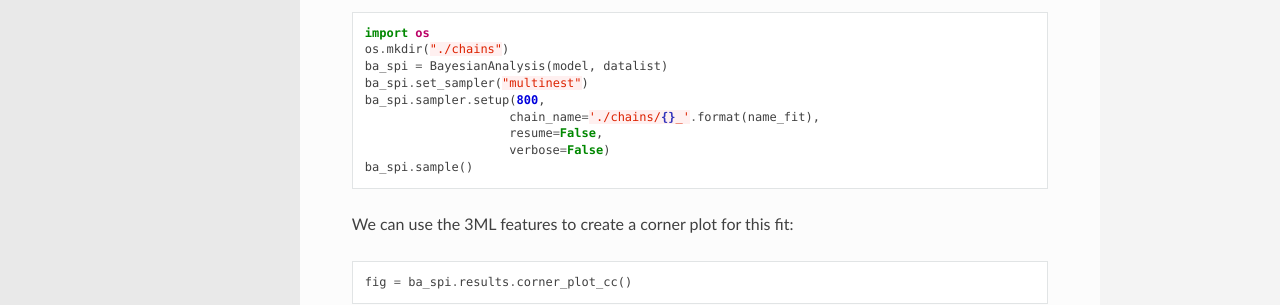
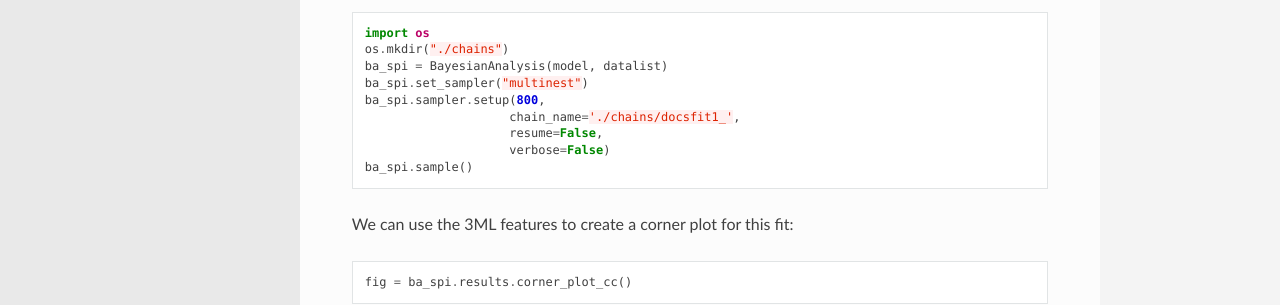
Before and after one commit to BjoernBiltzinger/pyspi, a Sphinx documentation site: the page built from docs/md_docs/grb_analysis.md, in a window 1280 px wide and 900 px high, scrolled down 3600 px. Shown: the part 414-719 px from the top of the window. Built offline with Sphinx 7.4.7 and the Read the Docs theme 2.0.0, drawn with Linux system fonts in a browser that asks for light colours; pages that are not in the unit, such as notebooks, are missing from menus; the version number could not be read and is left out.

Commit message:
bug fix in multinest in docs

```diff
--- a/docs/md_docs/grb_analysis.md
+++ b/docs/md_docs/grb_analysis.md
@@ -189,7 +189,7 @@ os.mkdir("./chains")
 ba_spi = BayesianAnalysis(model, datalist)
 ba_spi.set_sampler("multinest")
 ba_spi.sampler.setup(800,
-                    chain_name='./chains/{}_'.format(name_fit),
+                    chain_name='./chains/docsfit1_',
                     resume=False,
                     verbose=False)
 ba_spi.sample()
```
Also changed, not shown: 1 other file.
